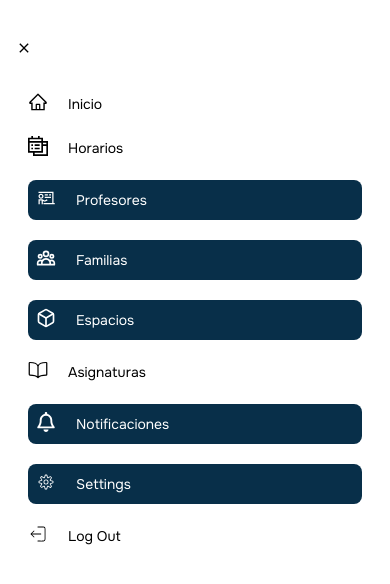
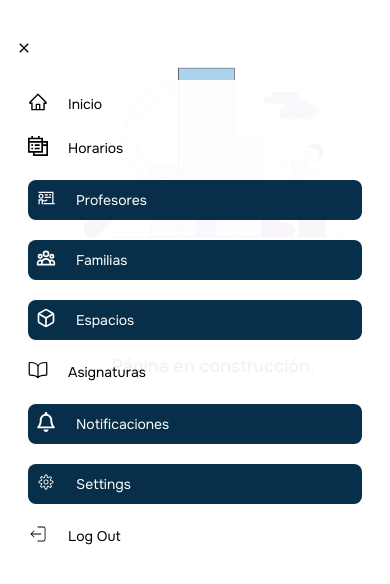
Before and after one commit to Naidev7/Teacher-dashboard, a Next.js app: page /inProgress in a window 390 px wide. Both pictures are taken after a click on the element 24 px from the left and 48 px from the top of the page. Shown: the top 584 px of the page. Built offline with nearby package versions, Linux system fonts and the light colour scheme.

Commit message:
corsconfig

```diff
--- a/app/api/updateUser/route.ts
+++ b/app/api/updateUser/route.ts
@@ -1,22 +1,27 @@
 import User from "@/models/User";
 import { connectDB } from "@/libs/connectionDB";
 import { NextRequest, NextResponse } from "next/server";
+import { error } from "console";
 
 
 export async function PUT(request: NextRequest) {
   const session = request.nextUrl.searchParams.get("session");
-  console.log("session: ", session);
 
   const userData = await request.json();
   const { name, email } = userData;
 
-  console.log('name, email: ', name, email)
   await connectDB();
 
-  const newUserData = await User.findOneAndUpdate(
+  const updatedUserData = await User.findOneAndUpdate(
     { email: session },
-    { name, email }
+    { name, email, new: true }
   );
-  console.log('newUser: ', newUserData)
-  return NextResponse.json({newUserData}, {status: 200});
+
+  if(updatedUserData){
+  console.log('updated user: ', updatedUserData);
+  return NextResponse.json({updatedUserData}, {status:200});
+  }else{
+    console.log('error, usuario no encontrado', error)
+    return NextResponse.json({error: "Usuario no encontrado"}, {status:404});
+  }
 }
--- a/components/Dashboard/EditUser.tsx
+++ b/components/Dashboard/EditUser.tsx
@@ -1,6 +1,6 @@
 'use client';
 import { useSession } from "next-auth/react";
-import React, { useState } from "react";
+import { useState } from "react";
 
 function EditUser() {
   const [showAdd, setShowAdd] = useState(false);
@@ -19,7 +19,7 @@ function EditUser() {
     e.preventDefault();
     if(newName != "" || newEmail != ""){
         try {
-          const res = await fetch(`http://localhost:3000/api/updateUser?session=${session?.user?.email}`,{
+          const res = await fetch(`https://teacher-dashboard-gamma.vercel.app/api/updateUser?session=${session?.user?.email}`,{
             method: 'PUT',
             headers: {
               "Content-type": "application/json",
--- a/components/Dashboard/Menu.tsx
+++ b/components/Dashboard/Menu.tsx
@@ -35,7 +35,7 @@ function Sections() {
   const [hamburgMenu, setHamburgMenu] = useState(true);
 
   return (
-    <section className="bg-white absolute z-50 w-full md:relative lg:relative  mt-6 flex flex-col gap-y-6 items-start p-4 cursor-pointer">
+    <section className="absolute z-50 w-full md:relative lg:relative  mt-6 flex flex-col gap-y-6 items-start p-4 cursor-pointer">
       <span className=" lg:hidden" onClick={() => setHamburgMenu(!hamburgMenu)}>
         {
           !hamburgMenu ? <IoMdClose />:  <CiMenuBurger />
@@ -49,9 +49,9 @@ function Sections() {
               pathname === section.href ? "bg-sky-950 text-white rounded-lg p-2" : ""
             }`}
           >
+            <Link href={section.href} className="flex gap-x-5" >
             <div className="text-xl">{section.icon}</div>
-            <Link href={section.href} className="menuLinks">
-              {section.text}
+             <p className="menuLinks"> {section.text}</p>
             </Link>
           </article>
         ))}
--- a/next.config.mjs
+++ b/next.config.mjs
@@ -2,7 +2,21 @@
 const nextConfig = {
   typescript: {
     ignoreBuildErrors: true,
-  }
+  },
+  async headers() {
+    return [
+      {
+        // Permitir solicitudes solo desde localhost:3000
+        source: '/',
+        headers: [
+          {
+            key: 'Access-Control-Allow-Origin',
+            value: 'http://localhost:3000',
+          },
+        ],
+      },
+    ]
+  },
 };
 
 export default nextConfig;
```
